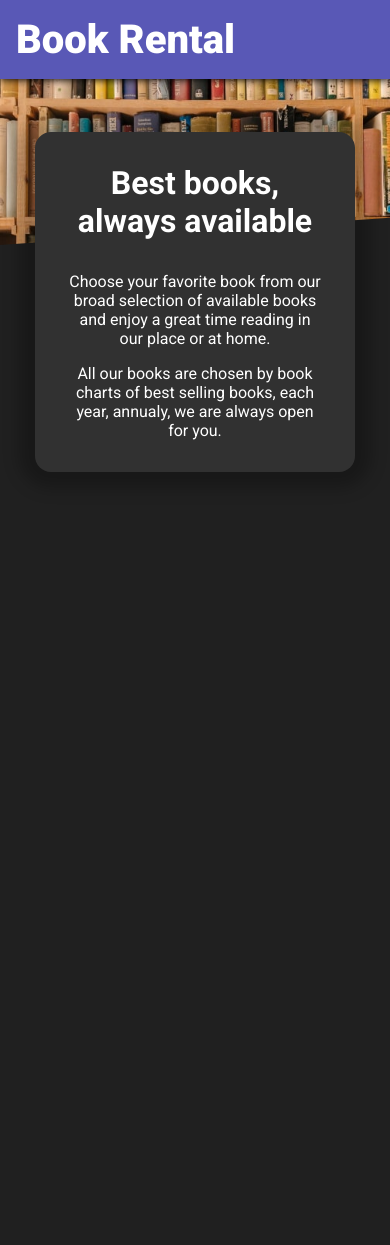
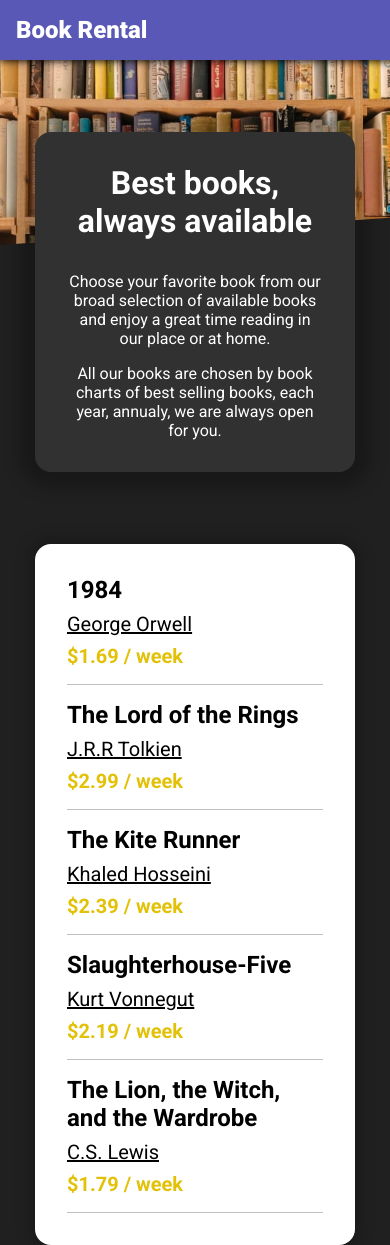
Before and after one commit to Szarlej4/react-books-cart, a React (Create React App) app: page / in a window 390 px wide. Before the commit the page ends 844 px from the top, so only its background shows below. Built offline with nearby package versions, Linux system fonts and the light colour scheme.

Commit message:
Added BookList, and BookItem component, working together and styled

```diff
--- a/src/App.js
+++ b/src/App.js
@@ -1,10 +1,21 @@
 import "./App.css";
 import Header from "./components/UI/Header";
+import BookList from "./components/Books/BookList";
+import Book from "./classes/Book";
+
+const availableBooks = [
+	new Book("1984", "George Orwell", 1.69),
+	new Book("The Lord of the Rings", "J.R.R Tolkien", 2.99),
+	new Book("The Kite Runner", "Khaled Hosseini", 2.39),
+	new Book("Slaughterhouse-Five", "Kurt Vonnegut", 2.19),
+	new Book("The Lion, the Witch, and the Wardrobe", "C.S. Lewis", 1.79),
+];
 
 const App = () => {
 	return (
 		<>
 			<Header />
+			<BookList books={availableBooks} />
 		</>
 	);
 };
--- a/src/components/UI/Header.module.css
+++ b/src/components/UI/Header.module.css
@@ -92,6 +92,9 @@ header {
 }
 
 @media (max-width: 768px) {
+	.nav__logo {
+		font-size: 1.5rem;
+	}
 	.desc__title {
 		font-size: 2rem;
 	}
```
